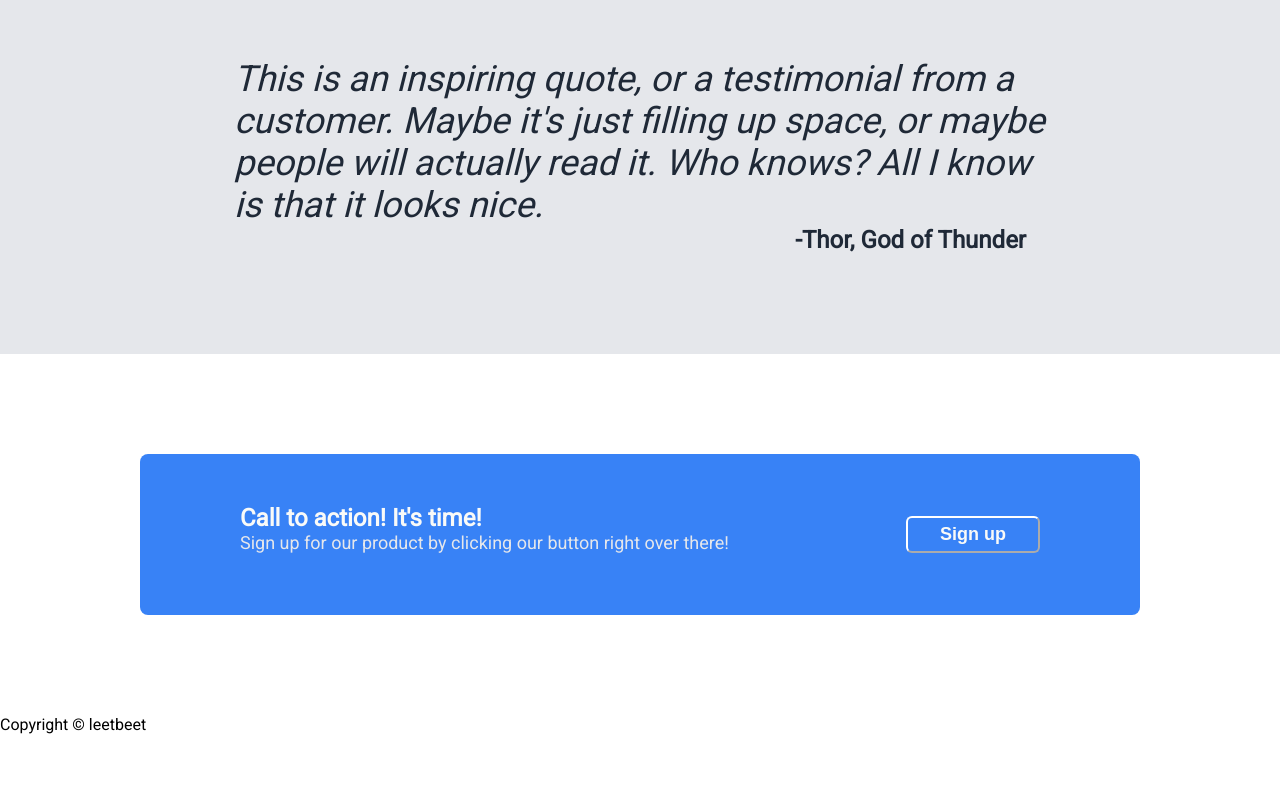
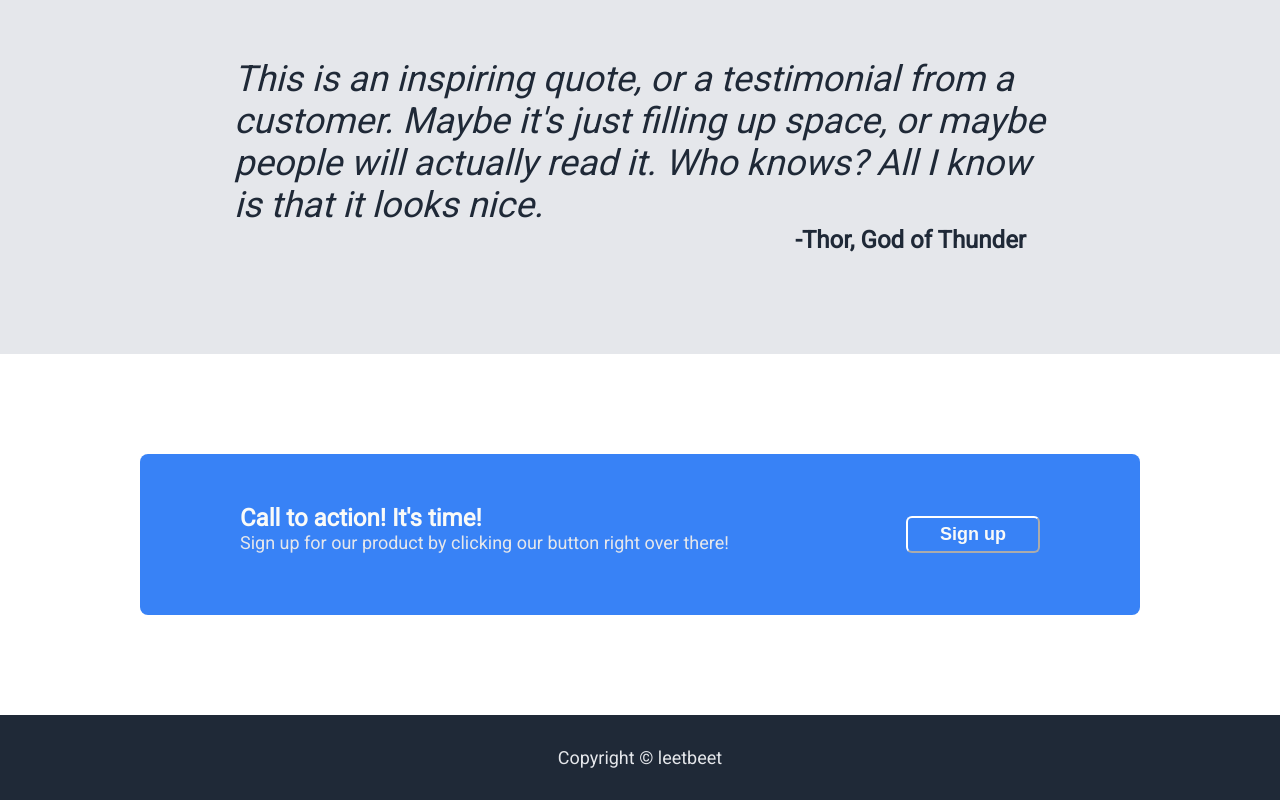
Before and after one commit to leetbeet/landing-page, a plain HTML site: page index.html in a window 1280 px wide. Shown: the part 1039-1839 px from the top of the page. Before the commit the page ends 1773 px from the top, so only its background shows below. Drawn offline with Linux system fonts and the light colour scheme.

Commit message:
Add styling to footer

```diff
--- a/index.html
+++ b/index.html
@@ -66,7 +66,7 @@
         </div>
     </section>
 
-    <footer>
+    <footer class="hero-secondary">
         Copyright &copy; leetbeet
     </footer>
 </body>
--- a/styles.css
+++ b/styles.css
@@ -142,3 +142,11 @@ button {
     color: #F9FAF8;
     font-size: 18px;
 }
+
+footer {
+    display: flex;
+    justify-content: center;
+    align-items: center;
+    background-color: #1F2937;
+    padding: 32px;
+}
```
